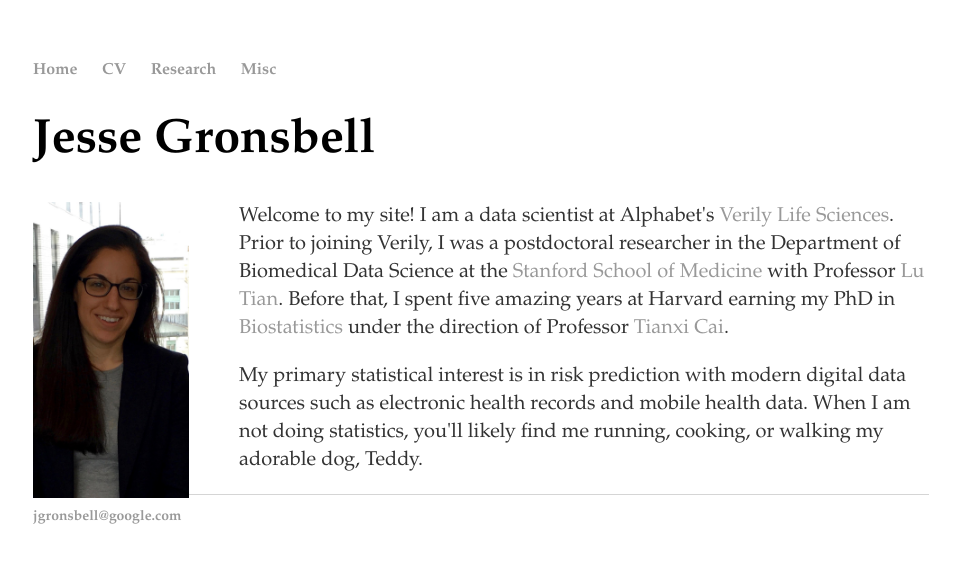
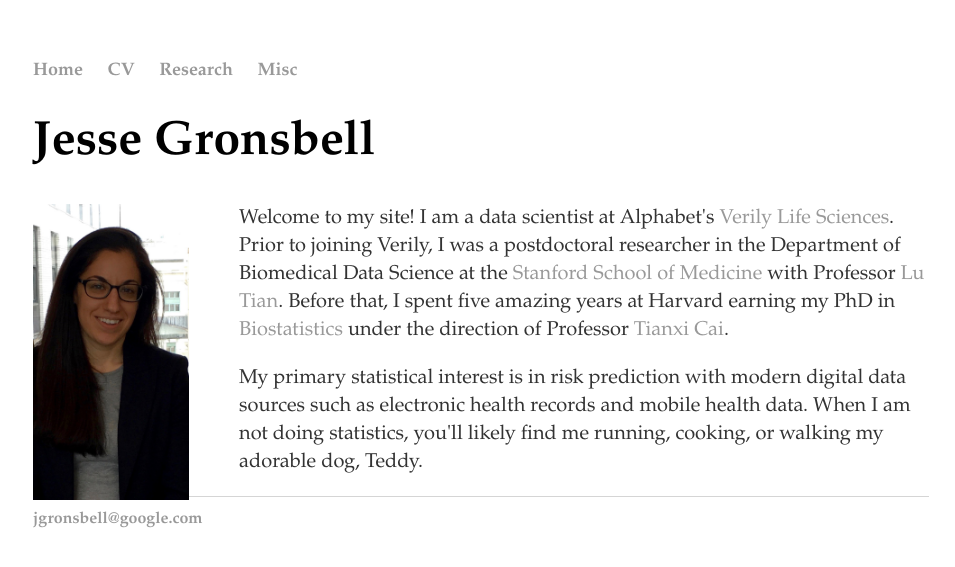
Before and after one commit to jgrons/old_website, a Jekyll site: the page built from index.html, in a window 1280 px wide. Shown: the top 567 px of the page, without its empty margins (159-1114 px from the left). Built offline with Jekyll 4.4.1, drawn with Linux system fonts in a browser that asks for light colours.

Commit message:
Update default.html

```diff
--- a/_layouts/default.html
+++ b/_layouts/default.html
@@ -9,10 +9,10 @@
 
 			<nav>
 	    		<ul>
-	        		<li style="font-size:16px; font-family: palatino"><a href="/">Home</a></li>
-	        		<li style="font-size:16px; font-family: palatino"><a href="/cv">CV</a></li>
-	        		<li style="font-size:16px; font-family: palatino"><a href="/research">Research</a></li>
-				<li style="font-size:16px; font-family: palatino"><a href="/misc">Misc</a></li>
+	        		<li style="font-size:18px; font-family: palatino"><a href="/">Home</a></li>
+	        		<li style="font-size:18px; font-family: palatino"><a href="/cv">CV</a></li>
+	        		<li style="font-size:18px; font-family: palatino"><a href="/research">Research</a></li>
+				<li style="font-size:18px; font-family: palatino"><a href="/misc">Misc</a></li>
 	    		</ul>
 			</nav>
 			<div class="container">
@@ -22,7 +22,7 @@
 			</div><!-- /.container -->
 			<footer>
 	    		<ul>
-	        		<li style="font-size:14px; font-family: palatino"><a href="mailto:jgronsbell@google.com">jgronsbell@google.com</a></li>
+	        		<li style="font-size:16px; font-family: palatino"><a href="mailto:jgronsbell@google.com">jgronsbell@google.com</a></li>
 	        		<!-- <li><a href="https://github.com/jgrons">github.com/jgrons</a></li> -->
 				</ul>
 			</footer>
```
